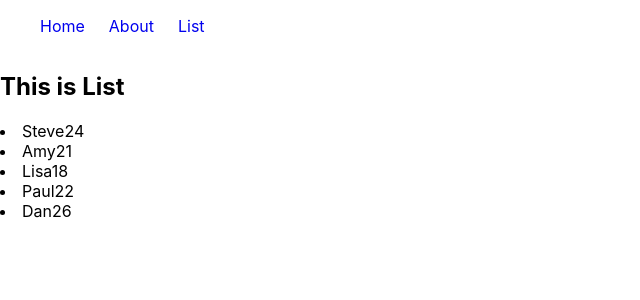
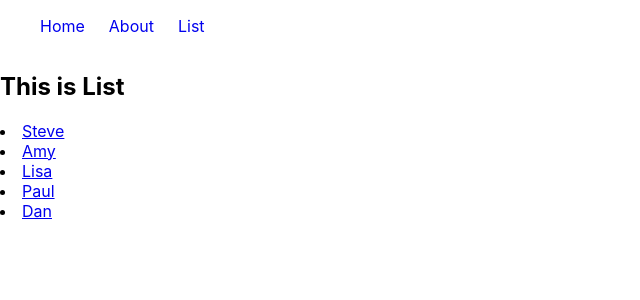
Before and after one commit to keroken/sync-router, a React (Create React App) app: page /list in a window 1280 px wide. Shown: the top 300 px of the page, without its empty margins (0-640 px from the left). Built offline with nearby package versions, Linux system fonts and the light colour scheme.

Commit message:
display member page

```diff
--- a/src/App.js
+++ b/src/App.js
@@ -2,6 +2,7 @@ import { Link, Route, Switch } from 'react-router-dom'
 import About from './components/About';
 import Home from './components/Home';
 import List from './components/List';
+import Member from './components/Member';
 import NotFound from './components/NotFound';
 import { useLocation } from 'react-router-dom';
 import styled from 'styled-components';
@@ -32,7 +33,10 @@ function App() {
         <Route path="/list">
           <List />
         </Route>
-        <Route path="*">
+        <Route path="/member/:memberId">
+          <Member />
+        </Route>
+        <Route>
           <NotFound location={location} />
         </Route>
       </Switch>
--- a/src/components/List.js
+++ b/src/components/List.js
@@ -1,45 +1,23 @@
 import React from 'react';
+import { Link } from 'react-router-dom';
+import { members } from '../memberData';
 
 const List = () => {
+
   return (
+    <>
       <div>
         <h2>This is List</h2>
         {members.map(member => (
           <li key={member.id}>
+            <Link to={`member/${member.id}`}>
               <span>{member.name}</span>
-          <span>{member.age}</span>
+            </Link>
           </li>
         ))}
       </div>
+    </>
   );
 };
 
 export default List;
-
-const members = [
-  {
-    id: 1,
-    name: 'Steve',
-    age: '24'
-  },
-  {
-    id: 2,
-    name: 'Amy',
-    age: '21'
-  },
-  {
-    id: 3,
-    name: 'Lisa',
-    age: '18'
-  },
-  {
-    id: 4,
-    name: 'Paul',
-    age: '22'
-  },
-  {
-    id: 5,
-    name: 'Dan',
-    age: '26'
-  },
-];
```
Lines whose indentation alone changed are shown as unchanged.
